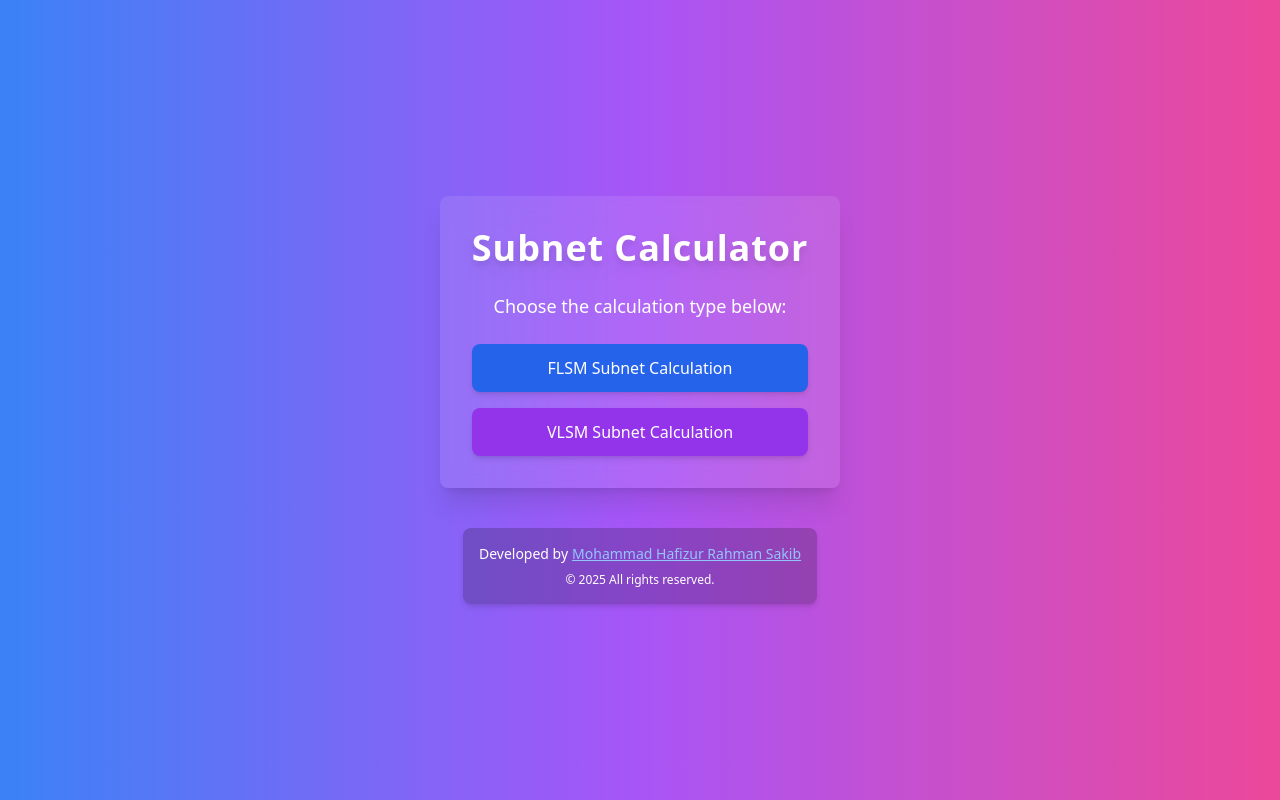
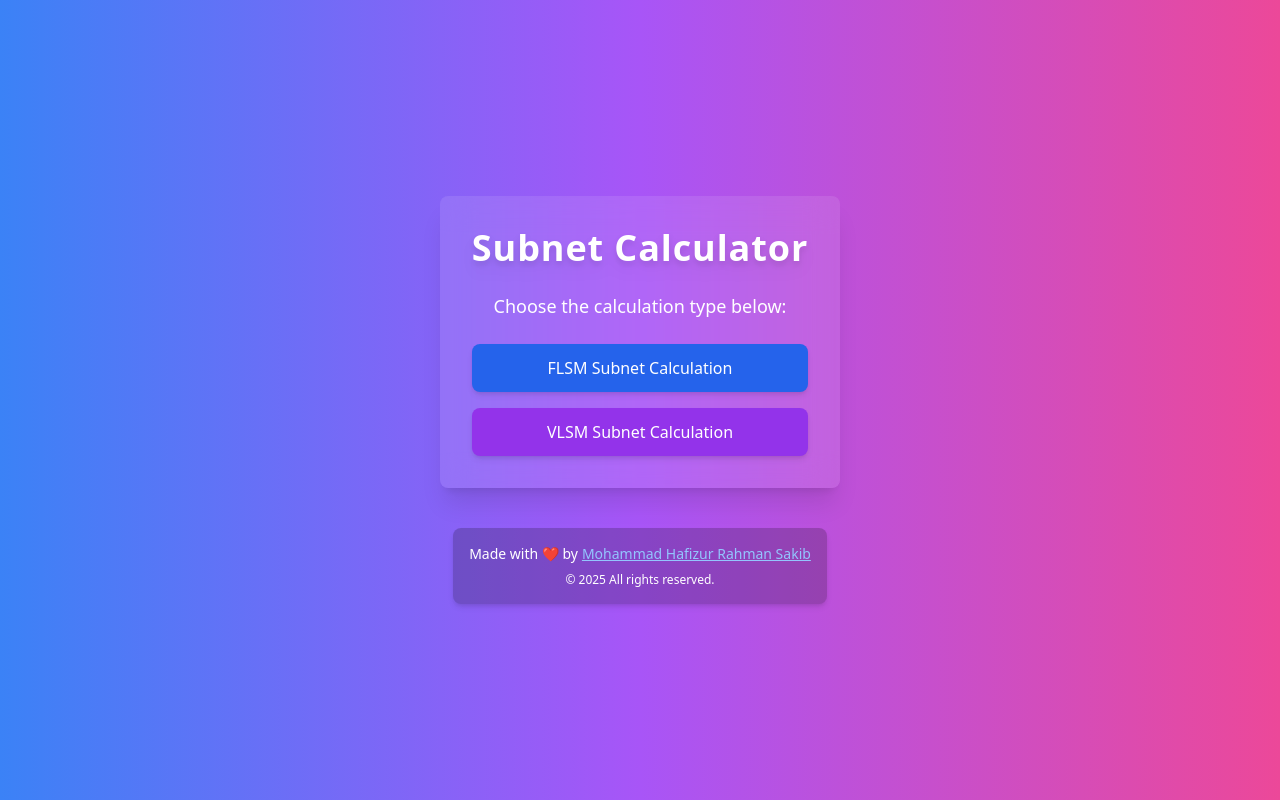
Before and after one commit to Hafiz-Sakib/Subnet-Genie, a React (Create React App) app: page / in a window 1280 px wide. Built offline with nearby package versions, Linux system fonts and the light colour scheme.

Commit message:
Update footer text in App.js to enhance branding

```diff
--- a/src/App.js
+++ b/src/App.js
@@ -25,7 +25,7 @@ function App() {
       </div>
       <footer className="mt-10 text-center text-sm bg-black bg-opacity-20 p-4 rounded-lg shadow-md">
         <div className="font-medium">
-          Developed by
+          Made with ❤️ by
           <a
             href="https://github.com/hafiz-sakib"
             target="_blank"
```
